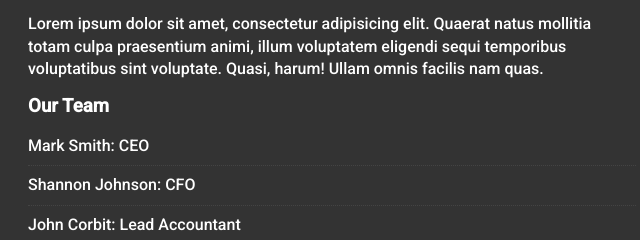
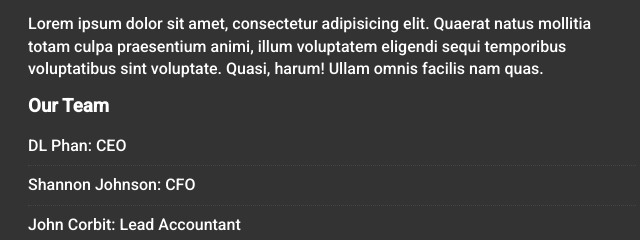
Before and after one commit to dlphan/edgeledger-website, a plain HTML site: page index.html in a window 1280 px wide. Shown: the part 1220-1460 px from the top of the page, 612-1252 px from the left. Drawn offline with Linux system fonts and the light colour scheme; some packages are replaced by stand-ins of ours.

Commit message:
Update index.html

```diff
--- a/index.html
+++ b/index.html
@@ -71,7 +71,7 @@
       <p>Lorem ipsum dolor sit amet, consectetur adipisicing elit. Quaerat natus mollitia totam culpa praesentium animi, illum voluptatem eligendi sequi temporibus voluptatibus sint voluptate. Quasi, harum! Ullam omnis facilis nam quas.</p>
       <h3>Our Team</h3>
       <ul class="list">
-        <li>Mark Smith: CEO</li>
+        <li>DL Phan: CEO</li>
         <li>Shannon Johnson: CFO</li>
         <li>John Corbit: Lead Accountant</li>
         <li>Janet Williams: Investment Manager</li>
```
